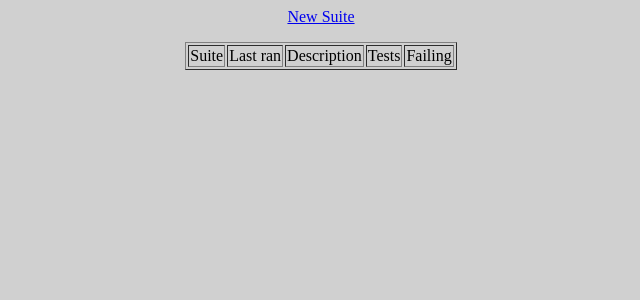
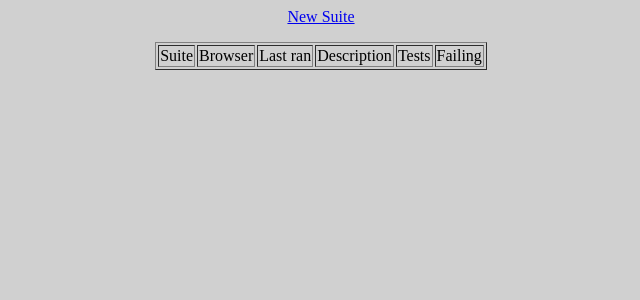
Before and after one commit to nfalke-/HindSite, a Flask app: page / in a window 1280 px wide. Shown: the top 300 px of the page, without its empty margins (319-959 px from the left). Run offline with Flask 2, Linux system fonts and the light colour scheme; data that the repository does not hold is empty; some libraries are stand-ins or nearby versions.

Commit message:
added browser changing options

```diff
--- a/database_access.py
+++ b/database_access.py
@@ -56,7 +56,7 @@ def get_steps_for_test(testid):
 def list_suites():
     query = '''
     select
-        suitename, suiteid
+        suitename, suiteid, browser
     from
         suites
     '''
@@ -82,12 +82,12 @@ def add_steps_to_test(testid, steps):
     steps = tuple((testid, stepnumber)+tuple(i for i in step) for stepnumber, step in enumerate(steps, 1))
     write_many_to_db(query, steps)
 
-def add_suite(name):
+def add_suite(name, browser):
     query = """insert into
-        suites (suitename)
+        suites (suitename, browser)
     values
-        (%s)"""
-    write_to_db(query, name)
+        (%s, %s)"""
+    write_to_db(query, (name, browser))
 
 def add_test(suiteid, name):
     query = """insert into
@@ -173,3 +173,14 @@ def get_most_recent_run_state(testid):
     limit 1
     '''
     return get_from_db(query, (testid))
+
+def get_browser_for_suite(suiteid):
+    query = '''
+    select
+        browser
+    from
+        suites
+    where
+        suiteid = %s
+    '''
+    return get_from_db(query, (suiteid))
--- a/main.py
+++ b/main.py
@@ -45,7 +45,9 @@ def view_run(suite_id, test_id, run_id):
 def add_suite():
     if request.method == 'POST':
         if request.form.get('suitename'):
-            database_access.add_suite(request.form.get('suitename'))
+            name = request.form.get('suitename')
+            browser = request.form.get('browser')
+            database_access.add_suite(name, browser)
             return redirect(url_for('index'))
     return render_template('add/suite.html')
 
@@ -82,7 +84,8 @@ def edit_test(suite_id, test_id):
 #run
 @app.route('/suites/<suite_id>/tests/<test_id>/run/', methods=['GET', 'POST'])
 def run_test(suite_id, test_id):
-    n = Navigator(test_id)
+    browser = database_access.get_browser_for_suite(suite_id)[0][0]
+    n = Navigator(test_id, browser=browser)
     Process(target=n.run).start()
     return redirect(url_for('view_test', suite_id=suite_id, test_id=test_id))
 
--- a/templates/view/root.html
+++ b/templates/view/root.html
@@ -5,6 +5,7 @@
             <thead>
                 <tr>
                     <td>Suite</td>
+                    <td>Browser</td>
                     <td>Last ran</td>
                     <td>Description</td>
                     <td>Tests</td>
@@ -12,9 +13,10 @@
                 </tr>
             </thead>
             <tbody>
-                {% for suitename, suiteid in suites %}
+                {% for suitename, suiteid, browser in suites %}
                     <tr>
                         <td><a href='/suites/{{suiteid}}'>{{ suitename }}</a></td>
+                        <td>{{ browser }}</td>
                         <td>{{ lastran }}</td>
                         <td>{{ description }}</td>
                         <td>{{ tests }}</td>
```
Also changed, not shown: templates/add/suite.html (+20 -2 lines).
